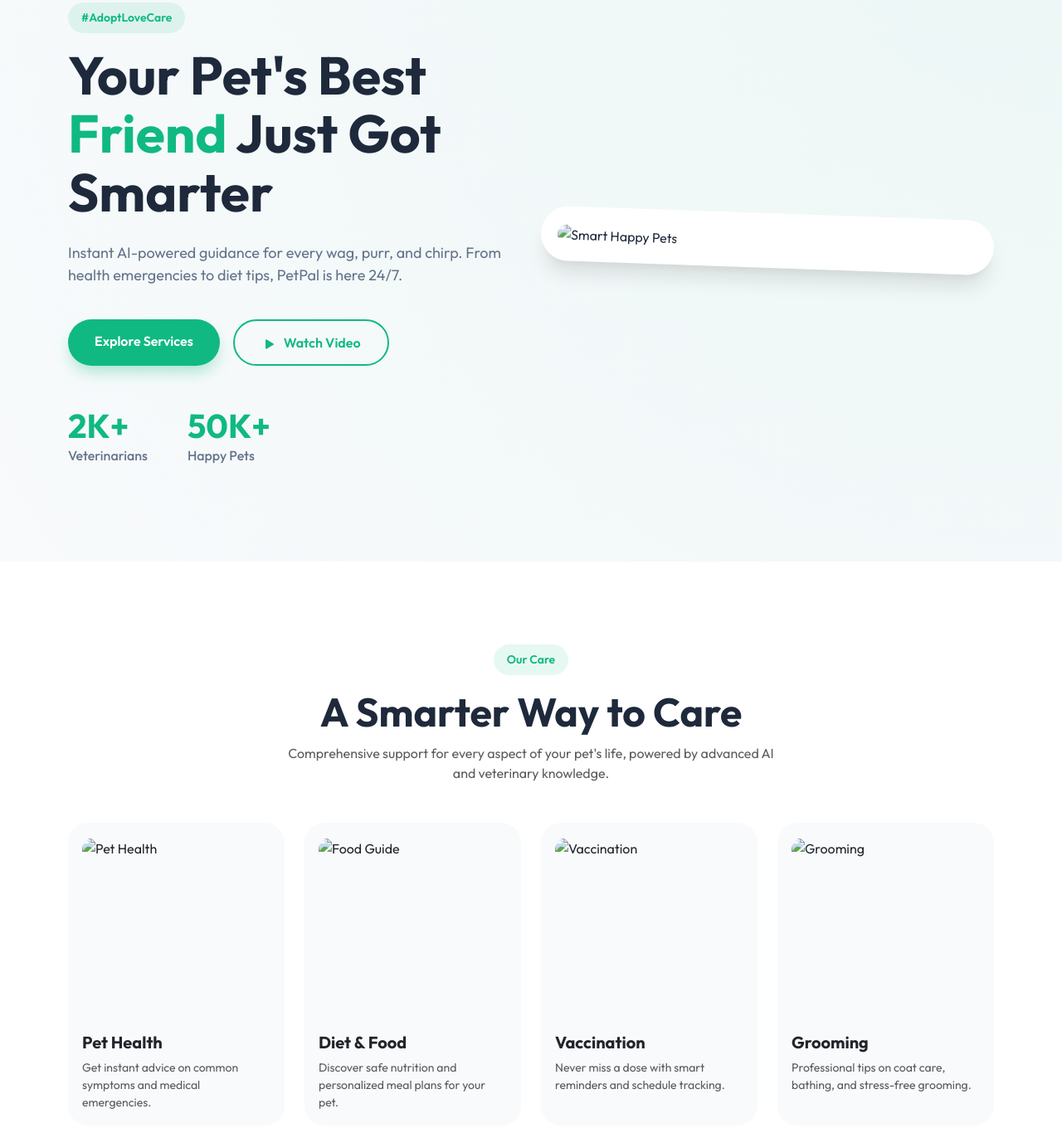
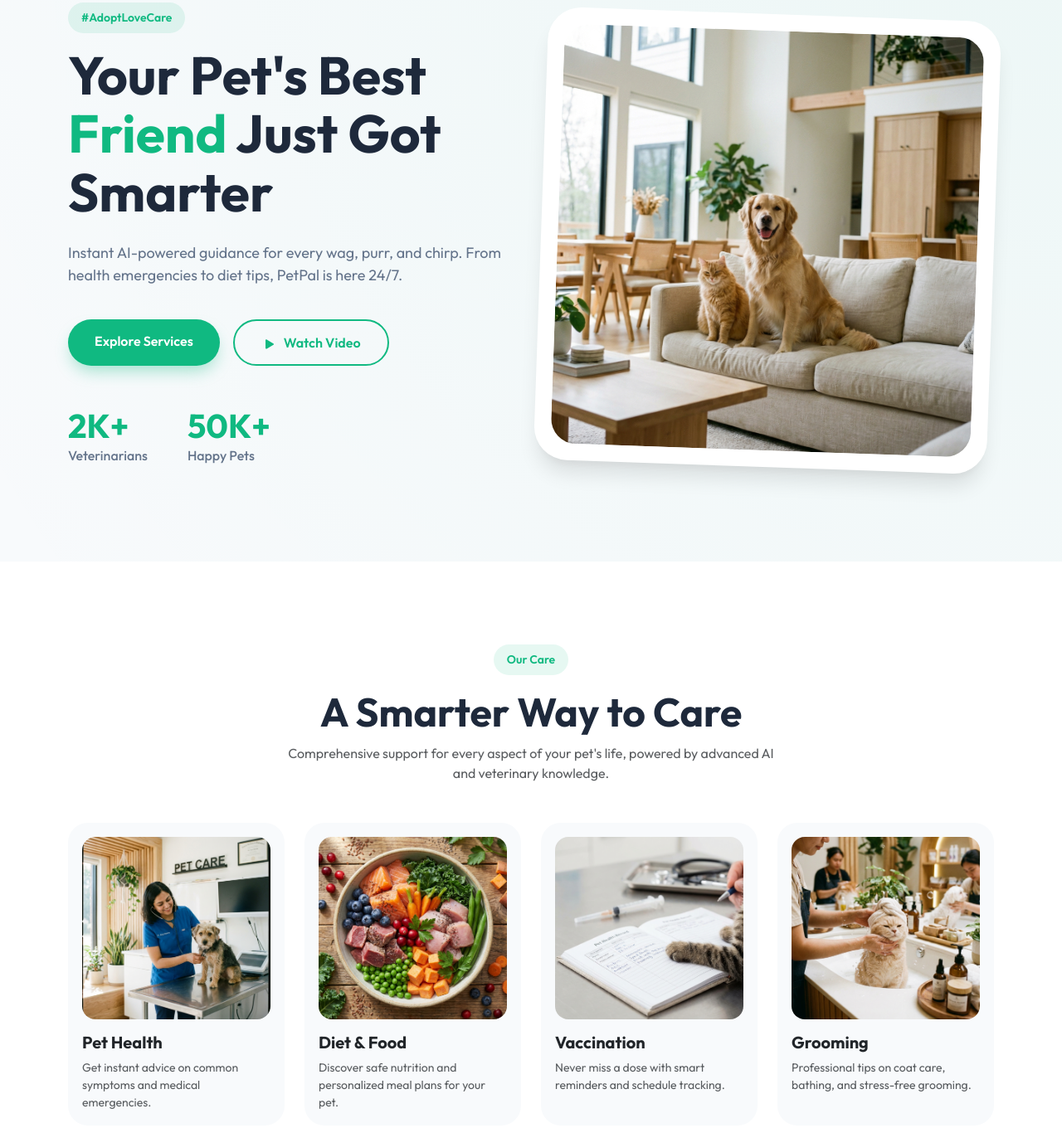
Before and after one commit to deeps00007/vikrant, a plain HTML site: page index.html in a window 1280 px wide. Shown: the part 157-1517 px from the top of the page at 83% size. Drawn offline with nearby package versions, Linux system fonts and the light colour scheme.

Commit message:
Update image source paths to root directory

```diff
--- a/index.html
+++ b/index.html
@@ -441,7 +441,7 @@
                 </div>
                 <div class="col-lg-6 hero-image-wrapper" data-aos="zoom-in" data-aos-delay="200">
                     <div class="hero-image-card">
-                        <img src="assets/hero.png" alt="Smart Happy Pets">
+                        <img src="/hero.png" alt="Smart Happy Pets">
                     </div>
                 </div>
             </div>
@@ -465,7 +465,7 @@
                 <div class="col-md-3 col-sm-6" data-aos="fade-up" data-aos-delay="100">
                     <div class="card service-card p-3">
                         <div class="img-container rounded-4 mb-3">
-                            <img src="assets/health.png" alt="Pet Health">
+                            <img src="/health.png" alt="Pet Health">
                         </div>
                         <div class="card-body p-0">
                             <h5 class="fw-bold mb-2">Pet Health</h5>
@@ -478,7 +478,7 @@
                 <div class="col-md-3 col-sm-6" data-aos="fade-up" data-aos-delay="200">
                     <div class="card service-card p-3">
                         <div class="img-container rounded-4 mb-3">
-                            <img src="assets/food.png" alt="Food Guide">
+                            <img src="/food.png" alt="Food Guide">
                         </div>
                         <div class="card-body p-0">
                             <h5 class="fw-bold mb-2">Diet & Food</h5>
@@ -491,7 +491,7 @@
                 <div class="col-md-3 col-sm-6" data-aos="fade-up" data-aos-delay="300">
                     <div class="card service-card p-3">
                         <div class="img-container rounded-4 mb-3">
-                            <img src="assets/vaccination.png" alt="Vaccination">
+                            <img src="/vaccination.png" alt="Vaccination">
                         </div>
                         <div class="card-body p-0">
                             <h5 class="fw-bold mb-2">Vaccination</h5>
@@ -504,7 +504,7 @@
                 <div class="col-md-3 col-sm-6" data-aos="fade-up" data-aos-delay="400">
                     <div class="card service-card p-3">
                         <div class="img-container rounded-4 mb-3">
-                            <img src="assets/grooming.png" alt="Grooming">
+                            <img src="/grooming.png" alt="Grooming">
                         </div>
                         <div class="card-body p-0">
                             <h5 class="fw-bold mb-2">Grooming</h5>
```
